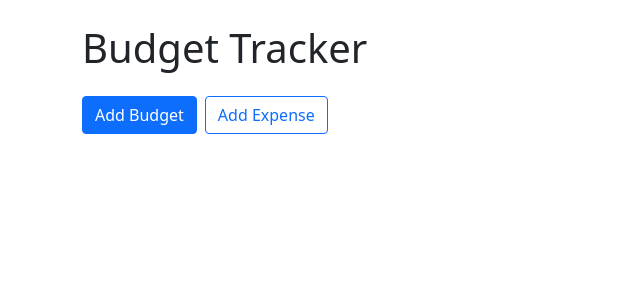
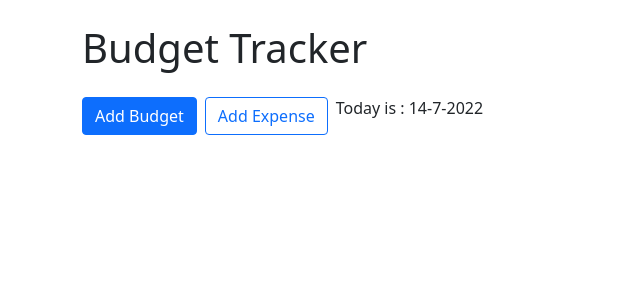
Before and after one commit to chris92vr/Budget-Tracker, a React (Create React App) app: page / in a window 1280 px wide. Shown: the top 300 px of the page, without its empty margins (0-640 px from the left). Built offline with nearby package versions, Linux system fonts and the light colour scheme.

Commit message:
Added CurrentDate component

```diff
--- a/src/App.js
+++ b/src/App.js
@@ -8,6 +8,7 @@ import UncategorizedBudgetCard from "./components/UncategorizedBudgetCard"
 import TotalBudgetCard from "./components/TotalBudgetCard"
 import { useState } from "react"
 import { UNCATEGORIZED_BUDGET_ID, useBudgets } from "./contexts/BudgetsContext"
+import CurrentDate from "./components/CurrentDate"
 
 function App() {
   const [showAddBudgetModal, setShowAddBudgetModal] = useState(false)
@@ -33,6 +34,7 @@ function App() {
           <Button variant="outline-primary" onClick={openAddExpenseModal}>
             Add Expense
           </Button>
+          <CurrentDate className="ml-auto" />
         </Stack>
         <div
           style={{
--- /dev/null
+++ b/src/components/CurrentDate.js
@@ -0,0 +1,29 @@
+import React, { Component } from 'react'
+
+export class CurrentDate extends Component {
+  state = {
+    date: ""
+  };
+
+  componentDidMount() {
+    this.getDate();
+  }
+
+  getDate = () => {
+    var today = new Date(),
+
+    date = today.getDate() + '-' +  (today.getMonth() + 1) + '-' + today.getFullYear() ;
+
+    this.setState({ date });
+  };
+
+  render(){
+    return (
+      <div className="App">
+        <p>Today is : {this.state.date}</p>
+      </div>
+    );
+  }
+}
+
+export default CurrentDate
```
